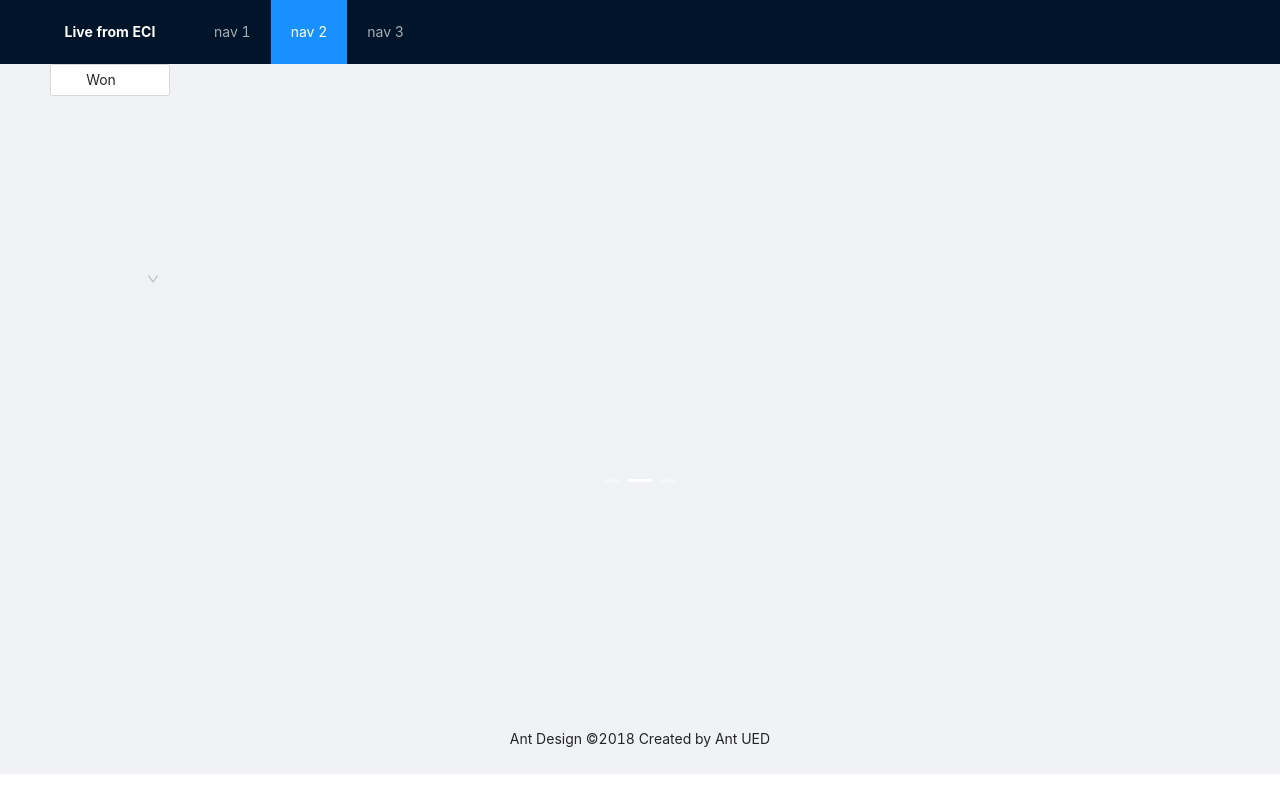
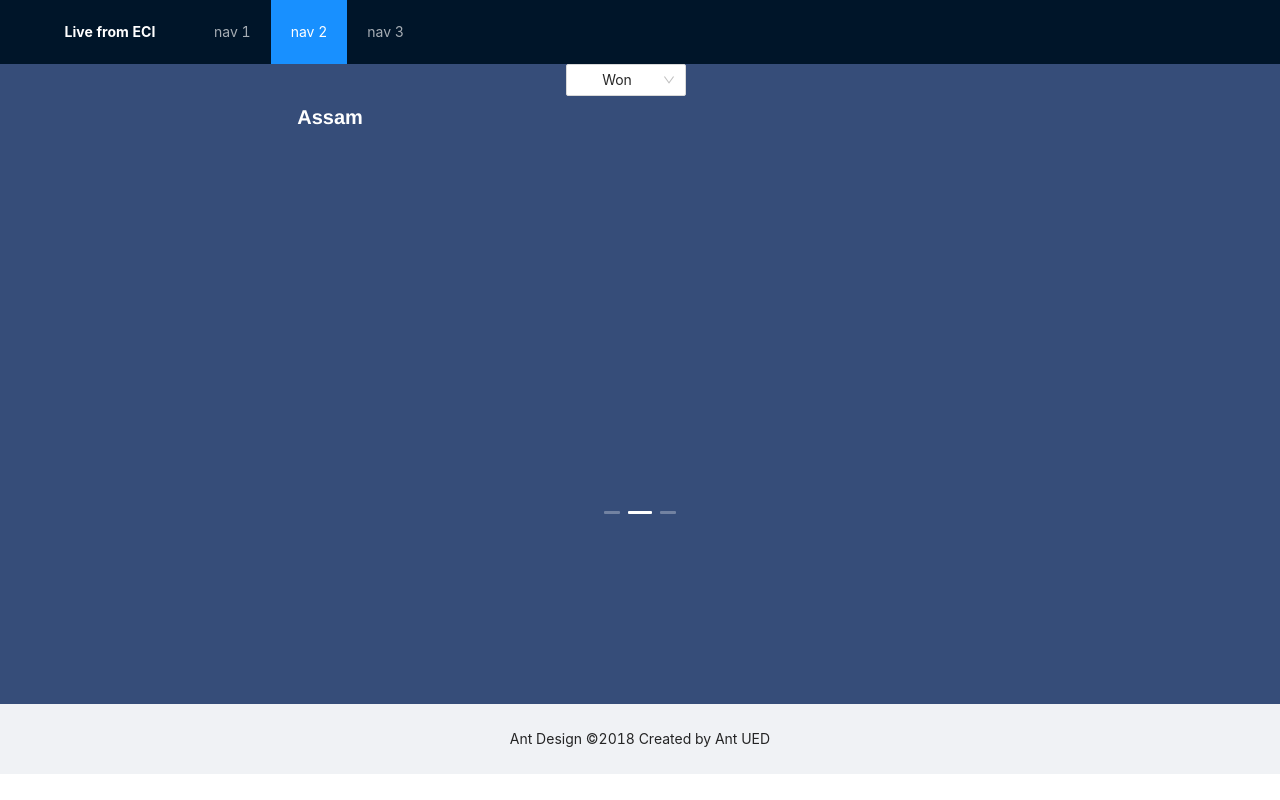
Before and after one commit to sathishkumar294/live-from-eci, a React (Create React App) app: page / in a window 1280 px wide. Built offline with nearby package versions, Linux system fonts and the light colour scheme.

Commit message:
updated styles

```diff
--- a/src/components/charts/donut.js
+++ b/src/components/charts/donut.js
@@ -14,7 +14,7 @@ export class Donut extends React.Component {
         const { stateData, title } = this.props;
 
         const parties = stateData.map(rec => rec.party);
-        console.log({parties});
+        console.log({ parties });
         const keyedData = stateData.map(rec => ({ [rec.party]: rec.value })).reduce((res, obj) => ({ ...res, ...obj }), {});
         const colorPoints = generateLegendColors(parties.length)
         const datasets = [{
@@ -31,14 +31,18 @@ export class Donut extends React.Component {
                     datasets
                 }}
                 options={{
+                    plugins: {
                         title: {
                             display: true,
                             text: title,
-                        fontSize: 20
+                            font: { size: 20 },
+                            color: 'white'
                         },
                         legend: {
                             display: true,
-                        position: 'right'
+                            position: 'right',
+                            labels: { color: '#ffffff' }
+                        }
                     }
                 }}
             /></div>
--- a/src/components/header/header.js
+++ b/src/components/header/header.js
@@ -8,7 +8,7 @@ const logo = {
     margin: '16px 24px 16px 0',
     fontWeight: 'bold',
     color: 'white',
-    lineHeight:'31px'
+    lineHeight: '31px'
 }
 export function AppHeader() {
     const { Header, Content, Footer } = Layout;
@@ -21,8 +21,8 @@ export function AppHeader() {
                 <Menu.Item key="3">nav 3</Menu.Item>
             </Menu>
         </Header>
-        <Content style={{ padding: '0 50px', height: '80vh' }}>
-            <StateWisePage/>
+        <Content style={{ padding: '0 50px', height: '80vh', background: "#364d79" }}>
+            <StateWisePage />
         </Content>
         <Footer style={{ textAlign: 'center' }}>Ant Design ©2018 Created by Ant UED</Footer>
     </Layout>
--- a/src/components/state/index.js
+++ b/src/components/state/index.js
@@ -8,7 +8,12 @@ import { Donut } from "../charts/donut";
 
 const stateStyles = {
     display: 'flex',
-    width: '90vw'
+    width: '90vw',
+    flexDirection: 'column'
+}
+
+const selectStyle = {
+    width: '100%'
 }
 const { Option } = Select;
 export function StateDetails({ state }) {
@@ -39,10 +44,11 @@ export function StateDetails({ state }) {
     }
 
     return <div style={stateStyles}>
-
-        <Select defaultValue={statuses[0]} style={{ width: 120 }} onChange={handleChange}>
-            {statuses.map((stat, i) => <Option key={i} value={stat}>{stat}</Option>)}
-        </Select>
+        <div style={selectStyle}>
+            <Select defaultValue={statuses[0]} style={{ width: 120 }} onChange={handleChange}>
+                {statuses.map((stat, i) => <Option key={i} value={stat}>{stat}</Option>)}
+            </Select>
+        </div>
         <Donut stateData={stateData} title={state.name} />
     </div>
 }
--- a/src/utils/color-generator.js
+++ b/src/utils/color-generator.js
@@ -1,4 +1,4 @@
-import { interpolateInferno } from 'd3-scale-chromatic'
+import { interpolateRainbow } from 'd3-scale-chromatic'
 
 /* Must use an interpolated color scale, which has a range of [0, 1] */
 
@@ -8,7 +8,7 @@ const colorRangeInfo = {
     useEndAsStart: false
 }
 
-const colorScale = interpolateInferno;
+const colorScale = interpolateRainbow;
 
 
 export function generateLegendColors(dataLength) {
```
Lines whose indentation alone changed are shown as unchanged.
